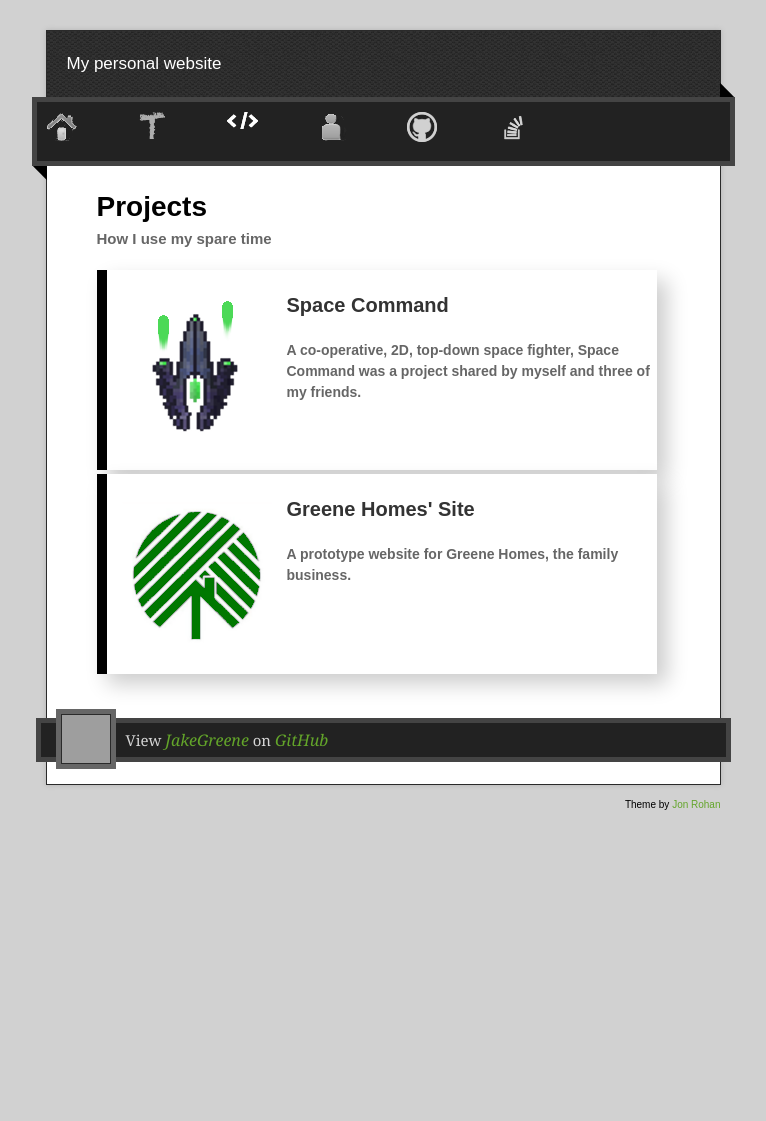
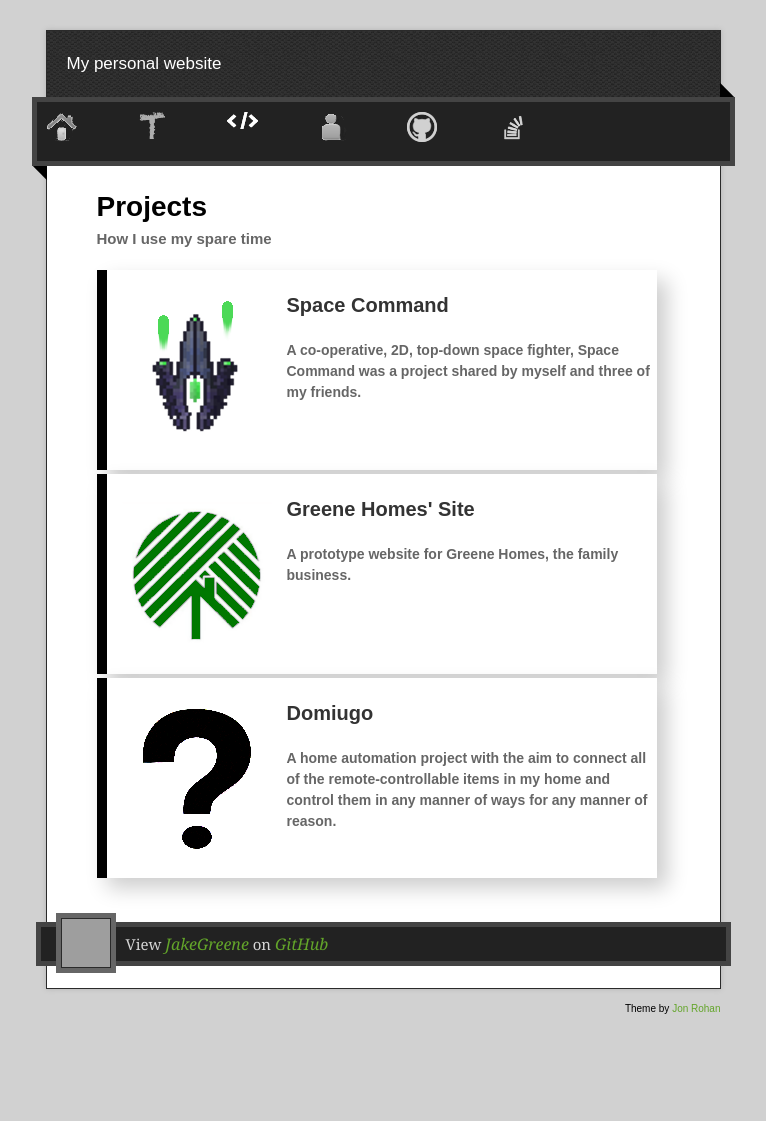
Before and after one commit to JakeGreene/JakeGreene.github.io, a Jekyll site: the page built from code/index.html, in a window 1280 px wide. Shown: the whole page, without its empty margins (257-1023 px from the left). Built offline with Jekyll 4.4.1, drawn with Linux system fonts in a browser that asks for light colours; nearby versions of some CDN libraries; before the commit the page ends 917 px from its top, so only the background shows below that; grey boxes are pictures that could not be loaded.

Commit message:
Add Domiugo Page
The domiugo entry in the project
list is currently a question mark.
I have not yet made a logo for it

```diff
--- a/code/index.html
+++ b/code/index.html
@@ -14,6 +14,14 @@ projects:
     description: >
                    A prototype website for Greene Homes,
                    the family business.
+  - name: Domiugo
+    logo: no-logo.png
+    page: domiugo
+    description: >
+                  A home automation project with the aim
+                  to connect all of the remote-controllable
+                  items in my home and control them in any
+                  manner of ways for any manner of reason.
 ---
 
 <div class="project-headers">
--- a/stylesheets/project_list.css
+++ b/stylesheets/project_list.css
@@ -84,6 +84,7 @@ h3.project-entry-header {
 h2.project-entry-sub {
   font-size: 14px;
   color: #{{ page.sub-colour }};
+  margin-right: 5px;
   -webkit-transition: all 300ms ease-in-out;
   -moz-transition: all 300ms ease-in-out;
   -o-transition: all 300ms ease-in-out;
```
Also changed, not shown: code/domiugo/index.md (added, +32 -0 lines), images/projects/no-logo.png (added).
